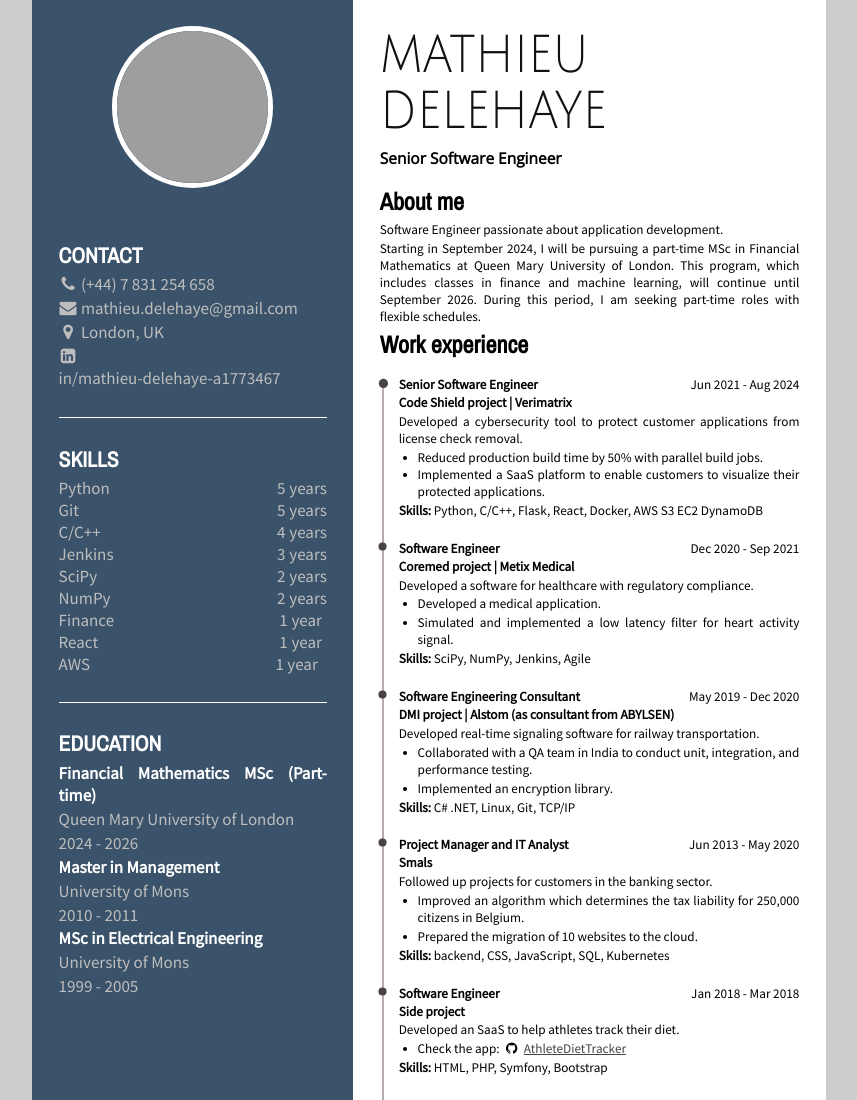
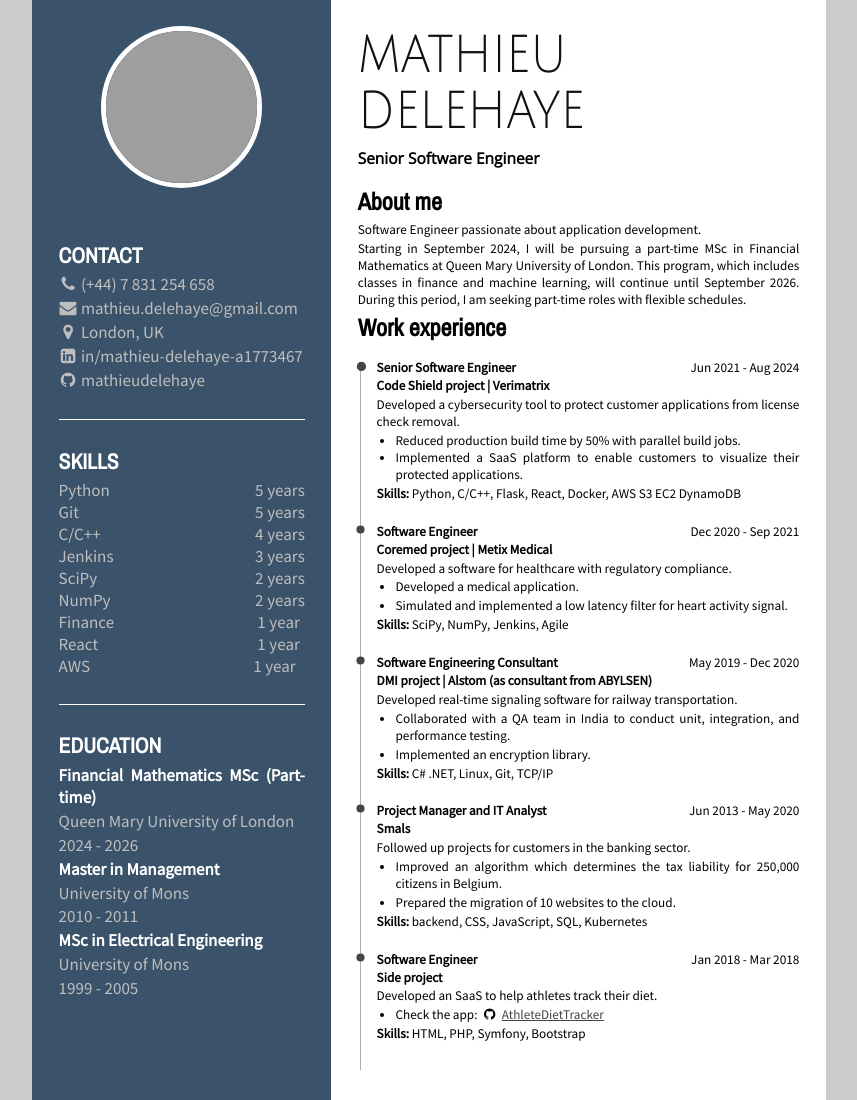
Before and after one commit to mathieudelehaye/MyResume, a website: page index.html in a window 1280 px wide. Shown: the top 1100 px of the page, without its empty margins (211-1068 px from the left). Drawn offline with nearby package versions, Linux system fonts and the light colour scheme; grey boxes are pictures that could not be loaded.

Commit message:
Github link added
Left panel width shrunk.

```diff
--- a/css/index.css
+++ b/css/index.css
@@ -147,7 +147,7 @@ page[size="A4"] {
 }
 
 .leftPanel {
-  width: 39%;
+  width: 34%;
   background-color: #3a526a;
   padding: 0.7cm;
   display: flex;
--- a/index.html
+++ b/index.html
@@ -35,7 +35,13 @@
               <p>
                 <i class="fa fa-linkedin-square contactIcon" aria-hidden="true"></i>
                 <a href="https://www.linkedin.com/in/mathieu-delehaye-a1773467">
-                  <br/>in/mathieu-delehaye-a1773467
+                  in/mathieu-delehaye-a1773467
+                </a>
+              </p>
+              <p>
+                <i class="fa fa-github contactIcon" aria-hidden="true"></i>
+                <a href="https://github.com/mathieudelehaye">
+                  mathieudelehaye
                 </a>
               </p>
             </div>
```
